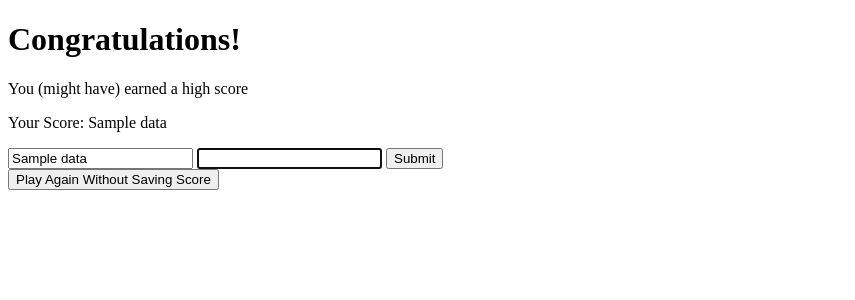
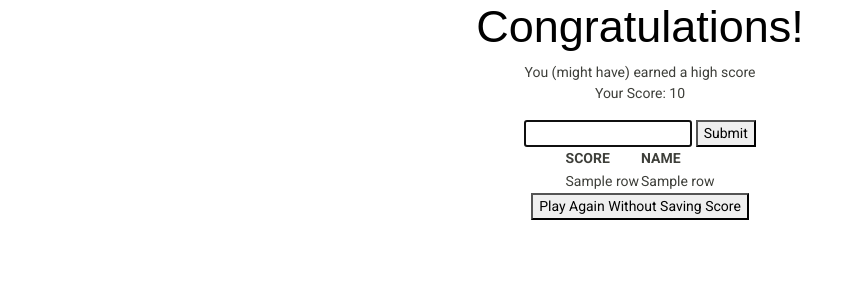
Before and after one commit to JustAnAccountForLearning/snake-game, a Flask app: template templates/highscores.html in a window 1280 px wide. Shown: the top 300 px of the page, without its empty margins (0-855 px from the left). Run offline with Flask 2, Linux system fonts and the light colour scheme; the template is opened without the code that fills it: most values are stand-ins (such as "Sample title", 1, 10 or a date in 2020); some libraries are stand-ins or nearby versions.

Commit message:
Update record keeping capabilities and display table. Update layout.html structure.

```diff
--- a/app.py
+++ b/app.py
@@ -1,15 +1,18 @@
 import os
-from flask import Flask, redirect, render_template, request, session, g
+from flask import Flask, redirect, url_for, render_template, request, session, g
 import sqlite3
+from datetime import datetime
 
 app = Flask(__name__)
 
 # Initialized database connection
 DATABASE = '/home/thomas/www/snake/venv/SnakeGame/scores.db'
+# Table created with: CREATE TABLE records (id INTEGER NOT NULL PRIMARY KEY AUTOINCREMENT, score INTEGER NOT NULL, name TEXT NOT NULL, time TEXT NOT NULL);
 conn = sqlite3.connect(DATABASE)
 db = conn.cursor()
 
 @app.route('/')
+@app.route('/index')
 def index():
     """ Home page that allows game start selection. """
 
@@ -32,32 +35,37 @@ def highscores():
     """ Allows the user to input their initials. """
 
     if request.method == "GET":
-        return redirect("index")
+        return redirect(url_for("index"))
 
     if request.method == "POST":
-        data = request.form.get("topscore")
+        data = {}
+        score = request.form.get("topscore")
 
-        # TODO: Collect score from the form input
+        # TODO: Collect data from the database to show the high score chart
+        data = db.execute("SELECT * FROM records ORDER BY score DESC LIMIT 10").fetchall()
 
-        return render_template("highscores.html", data = data)
+        return render_template("highscores.html", data = data, score = score)
 
 
 @app.route('/recordscore', methods=['POST', 'GET'])
-def recordscore(data):
+def recordscore():
     """ Records the within the database. """
 
     if request.method == "GET":
         return redirect("index")
 
     if request.method == "POST":
-        if data is None:
-            return 0
 
-        # TODO: Collect the score.
-        # Add score to the database along with the timecode.
+        info = {
+            "score" : request.form.get("score"),
+            "name" : str(request.form.get("initials")),
+            "time" : str(datetime.now())
+        }
 
-        # Table created with: CREATE TABLE records (id INTEGER NOT NULL PRIMARY KEY AUTOINCREMENT, score INTEGER NOT NULL, name TEXT NOT NULL, time INTEGER NOT NULL);
-    return 1
+        db.execute("INSERT INTO records (score, name, time) VALUES (:score, :name, :time)", info)
+        conn.commit()
+
+    return redirect(url_for("index"))
 
 
 
--- /dev/null
+++ b/helpers.py
@@ -0,0 +1,6 @@
+import os
+import sys
+
+def formatscores(data):
+    newdata = data
+    return newdata
--- a/static/highscores.js
+++ b/static/highscores.js
@@ -1,4 +1,4 @@
 $(document).ready( function() {
-    console.log("highscores.js page found");
 
+    // TODO: Manage input into the initials category. Capitalize and restrict to characters
 });
--- a/templates/gamepage.html
+++ b/templates/gamepage.html
@@ -7,6 +7,10 @@
     We have a working game of Snake as of 8/23.
     It moves, takes direction, manages collision with edges, self, and food.
 -->
+
+    {% block title %}
+        game page
+    {% endblock %}
     {% block body %}
     <h1>SNAKE</h1>
     <h3>Eat the food.</h3>
--- a/templates/highscores.html
+++ b/templates/highscores.html
@@ -1,11 +1,14 @@
-<!DOCTYPE html>
+{% extends "layout.html" %}
 
-<html>
-    <head>
-        <script src="{{ url_for('static', filename='highscores.js') }}"></script>
-    </head>
+    {% block title %}
+        highscores
+    {% endblock %}
 
-    <body>
+    {% block scripts %}
+        <script type="text/javascript" src="{{ url_for('static', filename='highscores.js') }}"></script>
+    {% endblock %}
+
+    {% block body %}
     <h1>
         Congratulations!
     </h1>
@@ -14,16 +17,31 @@
     </div>
     <div>
         <form action="/recordscore" enctype="multipart/form-data" method="post">
-                <p>Your Score: {{ data }} </p>
-                <input focus="off" type="text" display="hidden" name="score" id="score" value="{{ data }}">
-                <input autofocus type="text" name="initials" id ="initials" maxlength="3">
+            <p>Your Score: {{ score }} </p>
+            <input focus="off" type="hidden" name="score" id="score" value="{{ score }}">
+            <input autofocus autocomplete="off" type="text" name="initials" id ="initials" maxlength="3">
             <button type="submit">
                 Submit
             </button>
         </form>
+    </div>
+    <div align="center">
+        <table>
+            <tr>
+                <th>SCORE</th>
+                <th>NAME</th>
+            </tr>
+            {% for row in data %}
+                <tr>
+                    <td>{{ row[1] }}</td>
+                    <td>{{ row[2] }}</td>
+                </tr>
+            {% endfor %}
+        </table>
+    </div>
+    <div>
         <form action="/gamepage" method="POST">
             <button type="submit">Play Again Without Saving Score</button>
         </form>
     </div>
-    </body>
-</html>
+{% endblock %}
--- a/templates/index.html
+++ b/templates/index.html
@@ -1,4 +1,8 @@
 {% extends "layout.html" %}
+
+{% block title %}
+    index
+{% endblock %}
 
 {% block body %}
     <h1> Welcome to Snake! </h1>
--- a/templates/layout.html
+++ b/templates/layout.html
@@ -1,14 +1,28 @@
 <!DOCTYPE html>
 
 <html>
-    <link href="/static/styles.css" rel="stylesheet"/>
-
-    <script src="https://code.jquery.com/jquery-3.1.1.min.js"></script>
 
     <head>
+        <!-- Required meta tags -->
+        <meta charset="utf-8"/>
+        <meta name="viewport" content="width=device-width, initial-scale=1, shrink-to-fit=no"/>
 
+        <!-- alternative themes at https://bootswatch.com -->
+        <link href="https://bootswatch.com/4/sandstone/bootstrap.min.css" rel="stylesheet"/>
+
+        <link href="/static/styles.css" rel="stylesheet"/>
+
+        <script src="https://code.jquery.com/jquery-3.1.1.min.js"></script>
+        <script src="https://cdnjs.cloudflare.com/ajax/libs/popper.js/1.12.3/umd/popper.min.js"></script>
+        <script src="https://maxcdn.bootstrapcdn.com/bootstrap/4.0.0-beta.2/js/bootstrap.min.js"></script>
+
+        {% block scripts %} {% endblock %}
+
+        <title>Snake: {% block title %} {% endblock %}</title>
     </head>
 
-    {% block body %}
-    {% endblock %}
+    <body>
+        {% block body %}
+        {% endblock %}
+    </body>
 </html>
```
Also changed, not shown: scores.db. Lines whose indentation alone changed are shown as unchanged.
